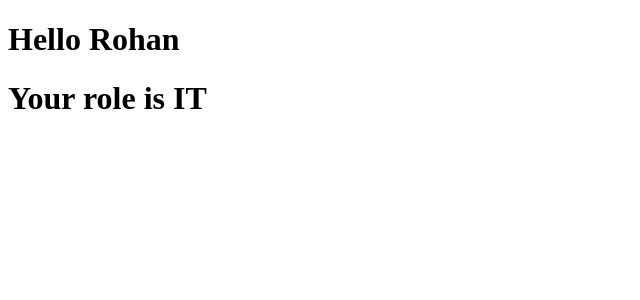
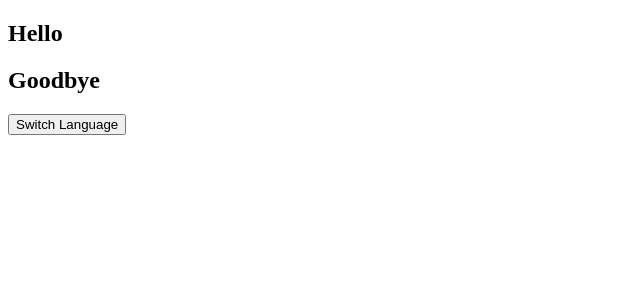
Before and after one commit to Rairohan/react-concepts, a React (Vite) app: page / in a window 1280 px wide. Shown: the top 300 px of the page, without its empty margins (0-640 px from the left). Built offline with nearby package versions, Linux system fonts and the light colour scheme.

Commit message:
task3: language switcher

```diff
--- a/src/App.jsx
+++ b/src/App.jsx
@@ -1,5 +1,5 @@
 import { createContext, useState } from 'react'
-//--------------Task 1------------------
+// --------------Task 1------------------
 // import Navbar from './components/Navbar';
 // import Card from './components/Card';
 // import './App.css'
@@ -21,17 +21,40 @@ import { createContext, useState } from 'react'
 
 // )
 // }
-//--------------Task 2------------------
-import Nav from "./task2/Nav";
-import Sidebar from "./task2/Sidebar"
-export const UserContext = createContext();
+// --------------Task 2------------------
+// import Nav from "./task2/Nav";
+// import Sidebar from "./task2/Sidebar"
+// export const UserContext = createContext();
 
-export default function App(){
-  const user = {name:"Rohan",role:"IT"}
+// export default function App(){
+//   const user = {name:"Rohan",role:"IT"}
+//   return(
+//     <UserContext.Provider value = {user}>
+//       <Nav/>
+//       <Sidebar/>
+//     </UserContext.Provider>
+//   )
+// }
+
+// --------------Task 3------------------
+import Header from "./task3.jsx/Header";
+import Footer from "./task3.jsx/Footer";
+export const LanguageContext = createContext();
+export default function App()
+{
+  const [lang,setLang] = useState("en")
+
+  function toggle(){
+    setLang(lang ==="en" ? "np" : "en")
+  }
+
   return(
-    <UserContext.Provider value = {user}>
-      <Nav/>
-      <Sidebar/>
-    </UserContext.Provider>
+      <LanguageContext.Provider value={{ lang, toggle }}>
+      <Header/>
+      <Footer/>
+      <button onClick={toggle}>
+        Switch Language
+      </button>
+    </LanguageContext.Provider>
   )
 }
--- /dev/null
+++ b/src/task3.jsx/Footer.jsx
@@ -0,0 +1,10 @@
+import { LanguageContext } from "../App";
+import { useContext } from "react";
+export default function Header(){
+    const value = useContext(LanguageContext)
+    return(
+        <h2>
+            {value.lang === "en" ? "Goodbye" : "अलविदा"}
+        </h2>
+    )
+}
--- /dev/null
+++ b/src/task3.jsx/Header.jsx
@@ -0,0 +1,10 @@
+import { LanguageContext } from "../App";
+import { useContext } from "react";
+export default function Header(){
+    const value = useContext(LanguageContext)
+    return(
+        <h2>
+            {value.lang === "en" ? "Hello" : "नमस्ते"}
+        </h2>
+    )
+}
```
